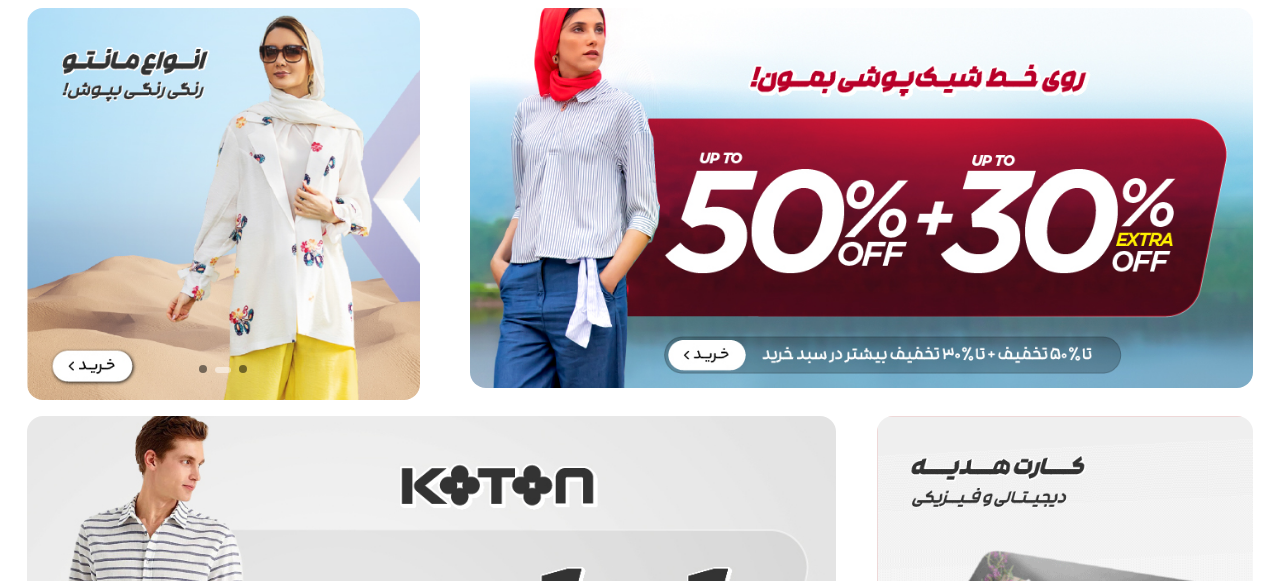
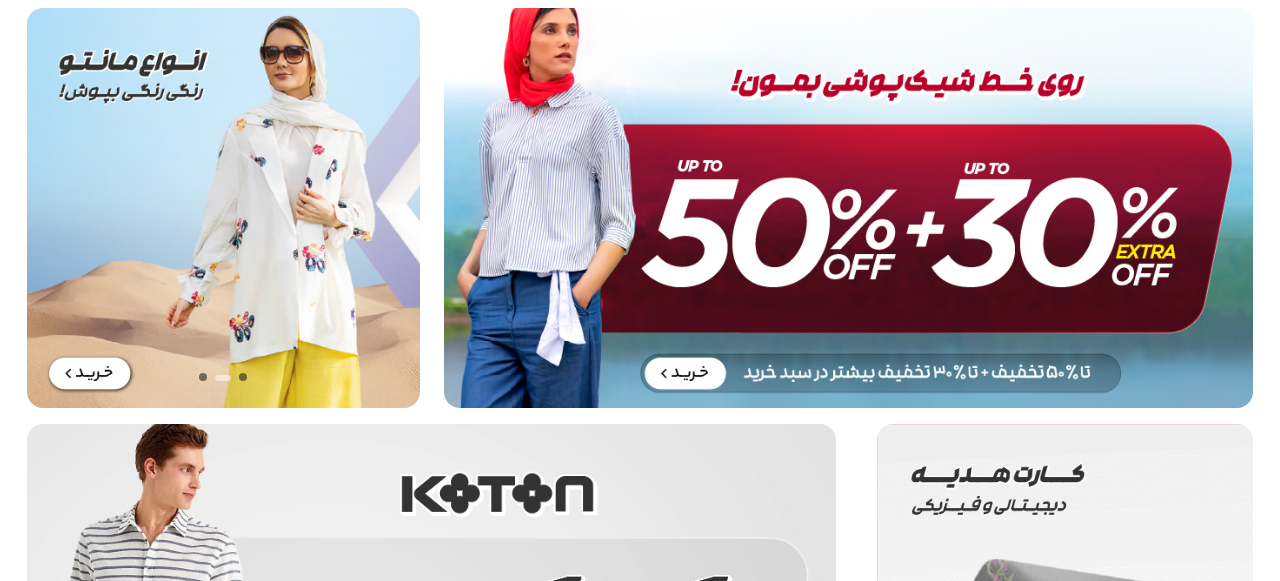
Before and after one commit to mostafamiri74/banimode, a website: page index.html in a window 1280 px wide. Shown: the part 219-800 px from the top of the page. Drawn offline with nearby package versions, Linux system fonts and the light colour scheme; files whose address does not match are found by name.

```diff
--- a/js/app.js
+++ b/js/app.js
@@ -7,7 +7,7 @@
   pagination: {
     el: ".swiper-pagination",
     type: "bullets",
-    clickable: true
+    clickable: true,
   },
   navigation: {
     nextEl: ".swiper-button-next",
@@ -15,17 +15,16 @@
   },
 });
 
-
 var swiper = new Swiper(".swiper-right-down", {
   loop: true,
   autoplay: {
-    delay: 2500,
+    delay: 4500,
     disableOnInteraction: false,
   },
   pagination: {
     el: ".swiper-pagination",
     type: "bullets",
-    clickable: true
+    clickable: true,
   },
   navigation: {
     nextEl: ".swiper-button-next",
--- a/scss/main.scss
+++ b/scss/main.scss
@@ -52,7 +52,6 @@
 }
 
 @media (min-width: 1200px) {
-
   .container,
   .container-lg,
   .container-md,
@@ -401,11 +400,31 @@
 
 .main-page {
   &-slider {
-    figure,figure img {
-          border-radius: 16px;
+    figure,
+    figure img {
+      border-radius: 16px;
     }
-
+    &_top-right {
+      figure {
+        height: 400px;
+        border-radius: 16px;
+        img {
+          width: 100%;
+          height: 100%;
+          object-fit: cover;
+        }
+      }
+    }
     &_top-left {
+      figure {
+        height: 400px;
+        border-radius: 16px;
+        img {
+          width: 100%;
+          height: 100%;
+          object-fit: cover;
+        }
+      }
       .swiper-left-top {
         @include slider();
       }
```
Also changed, not shown: css/main.css.
